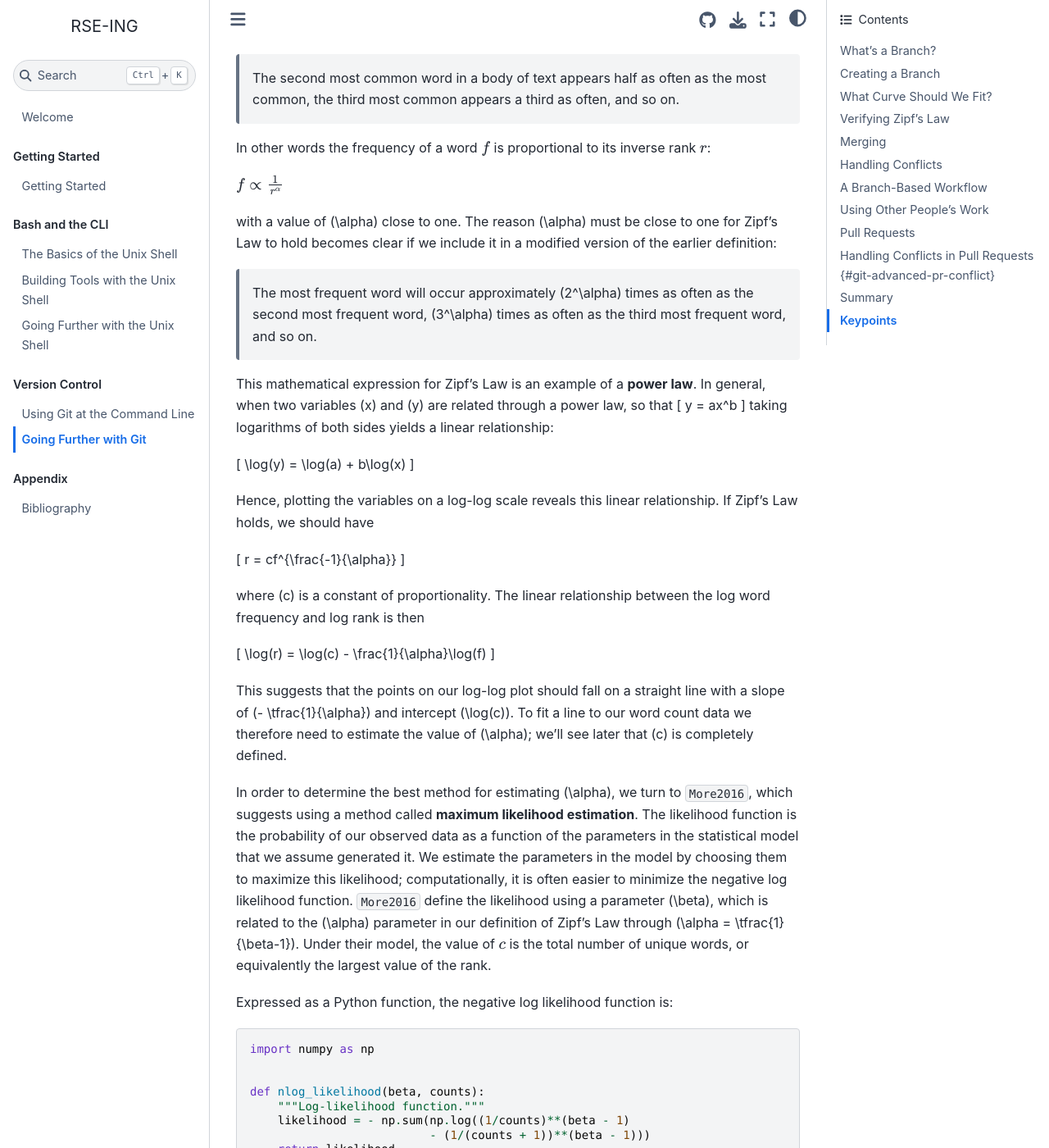
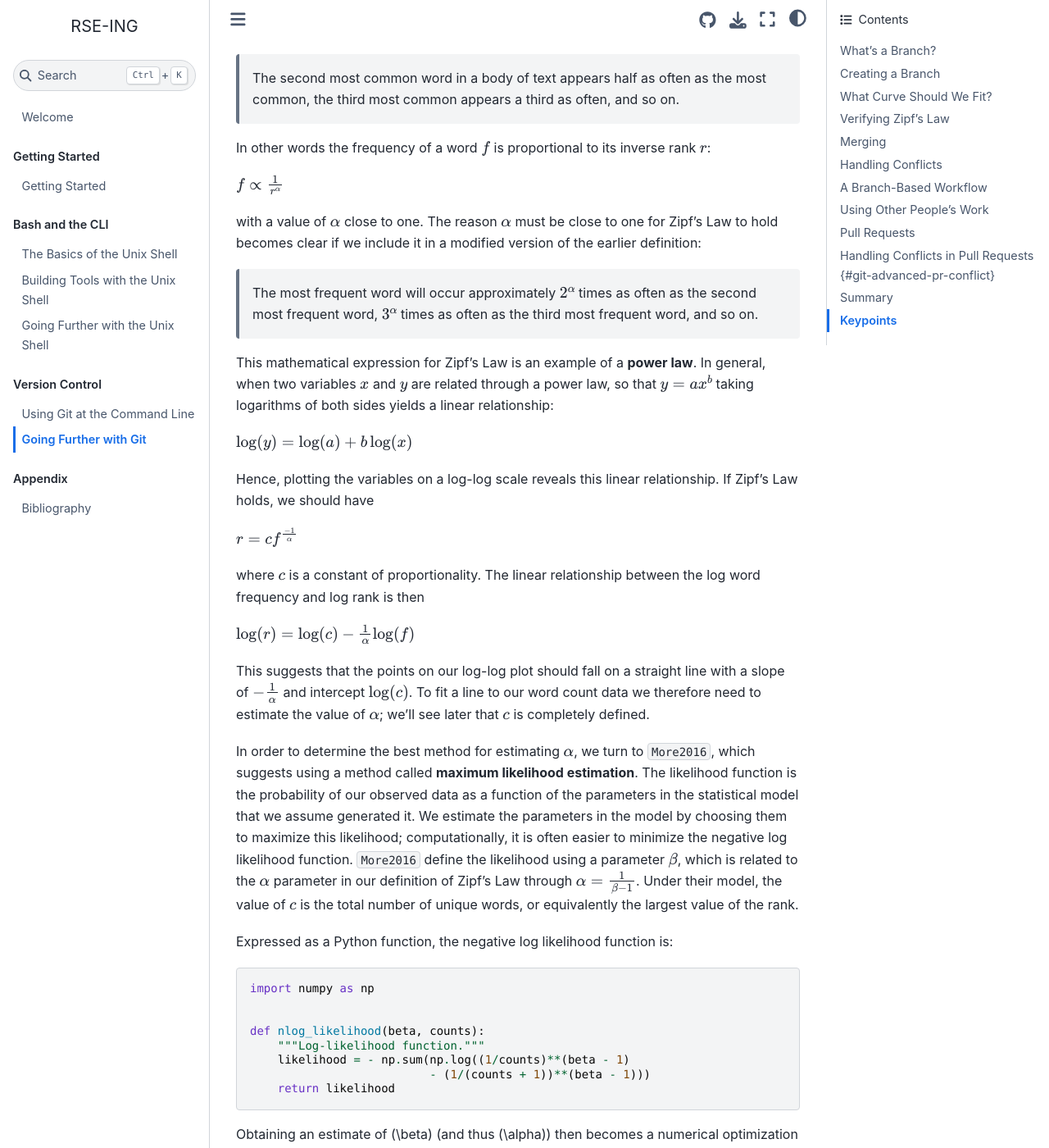
Before and after one commit to Software-Engineering-Group-UP/RSE-UP, a Jupyter Book: the page built from chapters/vcs/git_advanced.md, in a window 1280 px wide and 1400 px high, scrolled down 4578 px. Shown: the whole window at 82% size. Built offline with Jupyter Book 1.0.4 settings and Sphinx 7.4.7 and the Sphinx Book theme 1.1.4, drawn with Linux system fonts in a browser that asks for light colours; pages that are not in the unit, such as notebooks, are missing from menus; cross-references to code outside the pages are shown as plain code; some of the changed text lies outside the part shown.

Commit message:
fixed math, + figure, added work teams exercises

````diff
--- a/_toc.yml
+++ b/_toc.yml
@@ -23,6 +23,10 @@ parts:
       - file: exercises/version_control.ipynb
       - file: chapters/vcs/git_advanced.md
       - file: exercises/git_advanced.ipynb
+  - caption: Working in teams
+    chapters:
+      - file: chapters/work_teams/working_teams.md
+      - file: exercises/work_teams.ipynb
   - caption: Extras
     chapters:
       - file: exercises/python_refresher.ipynb
--- a/chapters/vcs/git_advanced.md
+++ b/chapters/vcs/git_advanced.md
@@ -212,43 +212,35 @@ the frequency of a word $f$ is proportional to its inverse rank $r$:
 
 $ f \propto \frac{1}{r^\alpha} $
 
-with a value of \(\alpha\) close to one.
-The reason \(\alpha\) must be close to one for Zipf's Law to hold
+with a value of $\alpha$ close to one.
+The reason $\alpha$ must be close to one for Zipf's Law to hold
 becomes clear if we include it in a modified version of the earlier definition:
 
-> The most frequent word will occur approximately \(2^\alpha\) times
+> The most frequent word will occur approximately $2^\alpha$ times
 > as often as the second most frequent word,
-> \(3^\alpha\) times as often as the third most frequent word, and so on.
+> $3^\alpha$ times as often as the third most frequent word, and so on.
 
 This mathematical expression for Zipf's Law is an example of a **power law**.
-In general, when two variables \(x\) and \(y\) are related through a power law, so that
-\[
-y = ax^b
-\]
+In general, when two variables $x$ and $y$ are related through a power law, so that
+$ y = ax^b $
 taking logarithms of both sides yields a linear relationship:
 
-\[
-\log(y) = \log(a) + b\log(x)
-\]
+$ \log(y) = \log(a) + b\log(x) $
 
 Hence, plotting the variables on a log-log scale reveals this linear relationship. If Zipf's Law holds, we should have
 
-\[
-r = cf^{\frac{-1}{\alpha}}
-\]
+$ r = cf^{\frac{-1}{\alpha}} $
 
-where \(c\) is a constant of proportionality.
+where $c$ is a constant of proportionality.
 The linear relationship between the log word frequency and log rank is then
 
-\[
-\log(r) = \log(c) - \frac{1}{\alpha}\log(f)
-\]
+$ \log(r) = \log(c) - \frac{1}{\alpha}\log(f) $
 
-This suggests that the points on our log-log plot should fall on a straight  line with a slope of \(- \tfrac{1}{\alpha}\) and intercept \(\log(c)\).
-To fit a line to our word count data we therefore need to estimate the value of \(\alpha\); we'll see later that \(c\) is completely defined.
+This suggests that the points on our log-log plot should fall on a straight  line with a slope of $- \tfrac{1}{\alpha}$ and intercept $\log(c)$.
+To fit a line to our word count data we therefore need to estimate the value of $\alpha$; we'll see later that $c$ is completely defined.
 
-In order to determine the best method for estimating \(\alpha\), we turn to {cite:p}`More2016`, which suggests using a method called **maximum likelihood estimation**. The likelihood function is the probability of our observed data
-as a function of the parameters in the statistical model that we assume generated it. We estimate the parameters in the model by choosing them to maximize this likelihood; computationally, it is often easier to minimize the negative log likelihood function. {cite:p}`More2016` define the likelihood using a parameter \(\beta\), which is related to the \(\alpha\) parameter in our definition of Zipf's Law through \(\alpha = \tfrac{1}{\beta-1}\).
+In order to determine the best method for estimating $\alpha$, we turn to {cite:p}`More2016`, which suggests using a method called **maximum likelihood estimation**. The likelihood function is the probability of our observed data
+as a function of the parameters in the statistical model that we assume generated it. We estimate the parameters in the model by choosing them to maximize this likelihood; computationally, it is often easier to minimize the negative log likelihood function. {cite:p}`More2016` define the likelihood using a parameter $\beta$, which is related to the $\alpha$ parameter in our definition of Zipf's Law through $\alpha = \tfrac{1}{\beta-1}$.
 Under their model, the value of $c$ is the total number of unique words,
 or equivalently the largest value of the rank.
 
@@ -309,7 +301,7 @@ def plot_fit(curve_xmin, curve_xmax, max_rank, alpha, ax):
     ax.loglog(xvals, yvals, color='grey')
 ```
 
-where the maximum word frequency rank corresponds to \(c\), and \(-1 / \alpha\) the exponent in the power law. We have followed the [`numpydoc`](https://numpydoc.readthedocs.io/en/latest/) format for the detailed docstring
+where the maximum word frequency rank corresponds to $c$, and $-1 / \alpha$ the exponent in the power law. We have followed the [`numpydoc`](https://numpydoc.readthedocs.io/en/latest/) format for the detailed docstring
 in `plot_fit`---see Appendix {{ref}} **TODO** ref(documentation) for more information about docstring formats.
 
 ## Verifying Zipf's Law
@@ -410,7 +402,7 @@ if __name__ == '__main__':
     main(args)
 ```
 
-We can then run the script to obtain the \(\alpha\) value for *Dracula*
+We can then run the script to obtain the $\alpha$ value for *Dracula*
 and a new plot with a line fitted.
 
 ```bash
@@ -422,7 +414,7 @@ $ python bin/plotcounts.py results/dracula.csv --outfile
 alpha: 1.0866646252515038
 ```
 
-So according to our fit, the most frequent word will occur approximately \(2^{1.1}=2.1\) times as often as the second most frequent word, \(3^{1.1}=3.3\) times as often as the third most frequent word, and so on. [Figure](git-advanced-dracula-fit) shows the plot.
+So according to our fit, the most frequent word will occur approximately $2^{1.1}=2.1$ times as often as the second most frequent word, $3^{1.1}=3.3$ times as often as the third most frequent word, and so on. [Figure](git-advanced-dracula-fit) shows the plot.
 
 ```{figure} ../../figures/git-advanced/dracula-fit.png
 :name: git-advanced-dracula-fit.png
````
Also changed, not shown: 1 other file.
